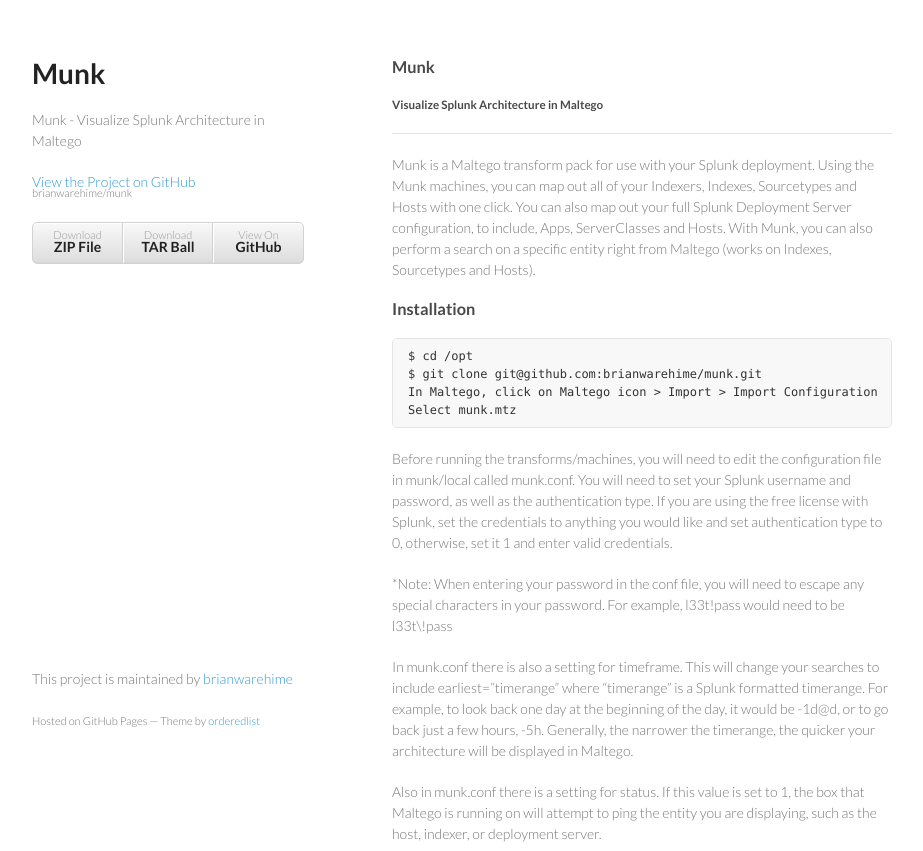
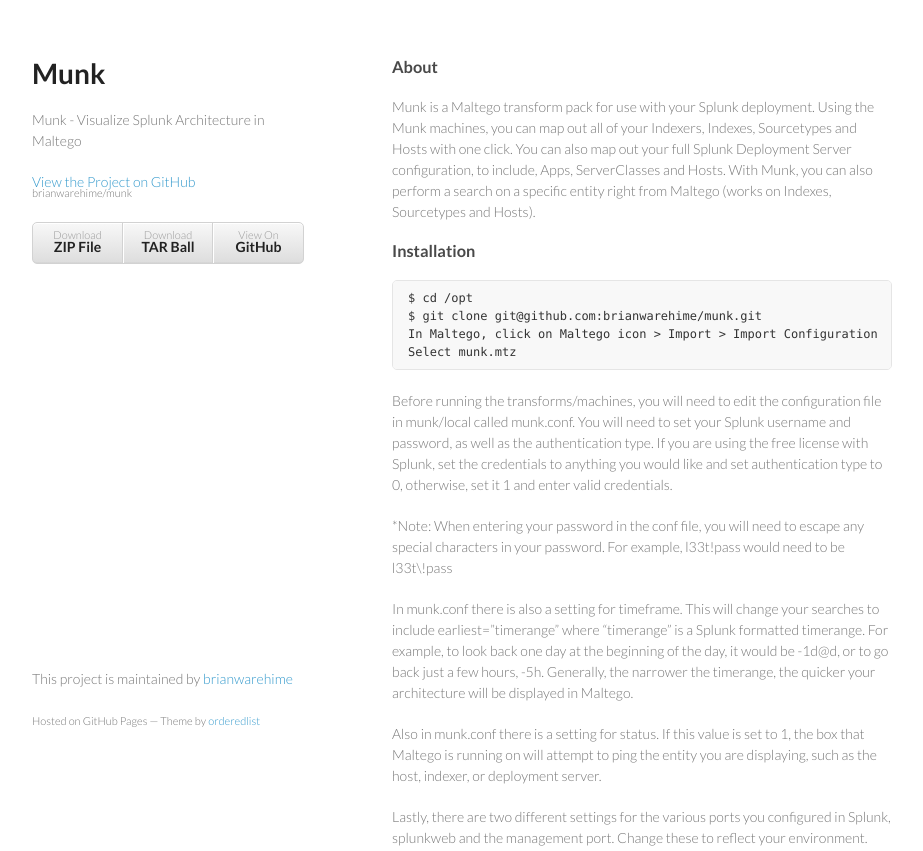
Before and after one commit to brianwarehime/munk, a plain HTML site: page index.html in a window 1280 px wide. Shown: the top 851 px of the page, without its empty margins (178-1101 px from the left). Drawn offline with Linux system fonts and the light colour scheme.

Commit message:
Create gh-pages branch via GitHub

```diff
--- a/index.html
+++ b/index.html
@@ -29,12 +29,9 @@
       </header>
       <section>
         <h3>
-<a name="munk" class="anchor" href="#munk"><span class="octicon octicon-link"></span></a>Munk</h3>
+<a name="about" class="anchor" href="#about"><span class="octicon octicon-link"></span></a>About</h3>
 
-<h5>
-<a name="visualize-splunk-architecture-in-maltego" class="anchor" href="#visualize-splunk-architecture-in-maltego"><span class="octicon octicon-link"></span></a>Visualize Splunk Architecture in Maltego</h5>
-
-<hr><p>Munk is a Maltego transform pack for use with your Splunk deployment. Using the Munk machines, you can map out all of your Indexers, Indexes, Sourcetypes and Hosts with one click. You can also map out your full Splunk Deployment Server configuration, to include, Apps, ServerClasses and Hosts. With Munk, you can also perform a search on a specific entity right from Maltego (works on Indexes, Sourcetypes and Hosts).</p>
+<p>Munk is a Maltego transform pack for use with your Splunk deployment. Using the Munk machines, you can map out all of your Indexers, Indexes, Sourcetypes and Hosts with one click. You can also map out your full Splunk Deployment Server configuration, to include, Apps, ServerClasses and Hosts. With Munk, you can also perform a search on a specific entity right from Maltego (works on Indexes, Sourcetypes and Hosts).</p>
 
 <h3>
 <a name="installation" class="anchor" href="#installation"><span class="octicon octicon-link"></span></a>Installation</h3>
```
Also changed, not shown: params.json (+1 -1 lines).
